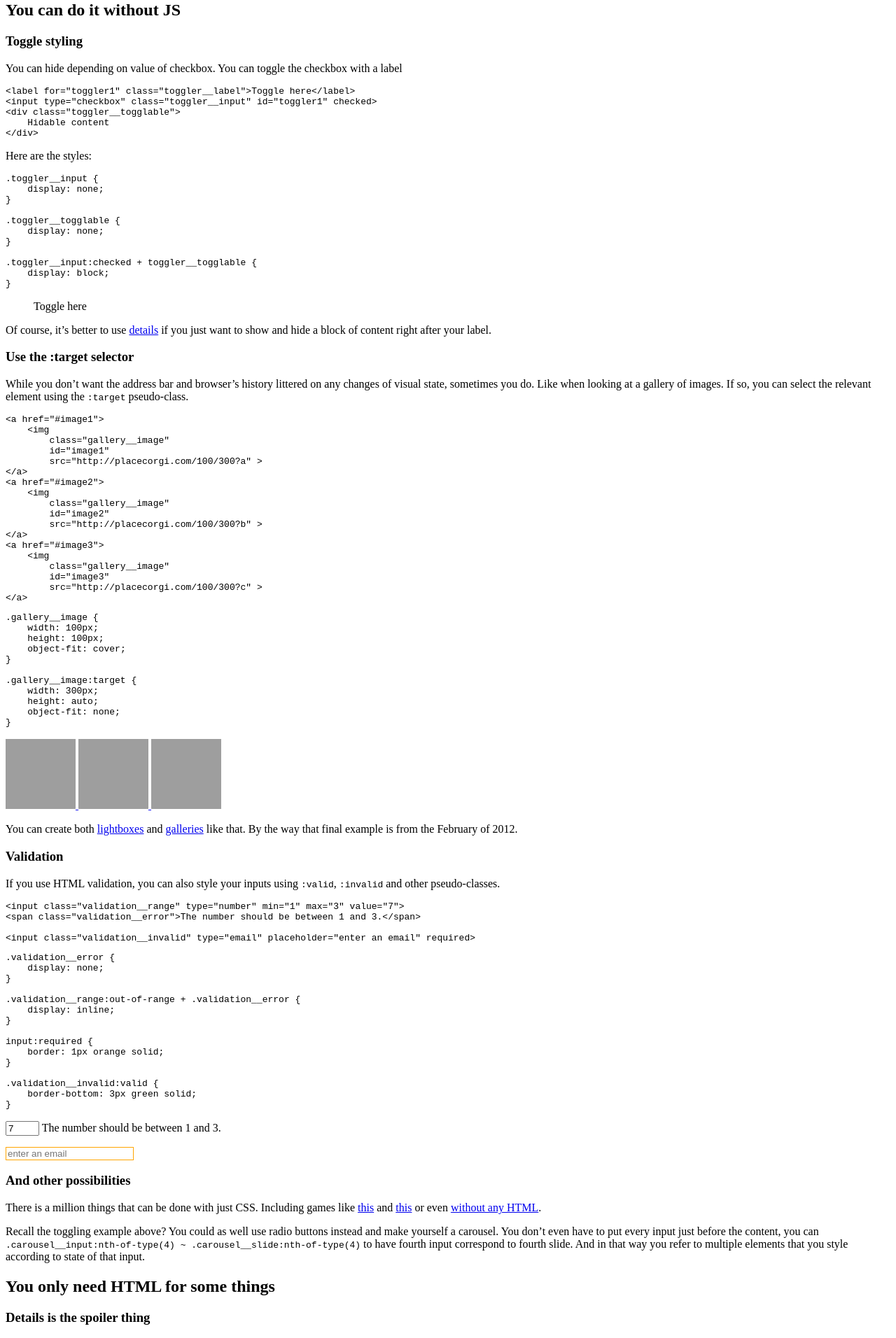
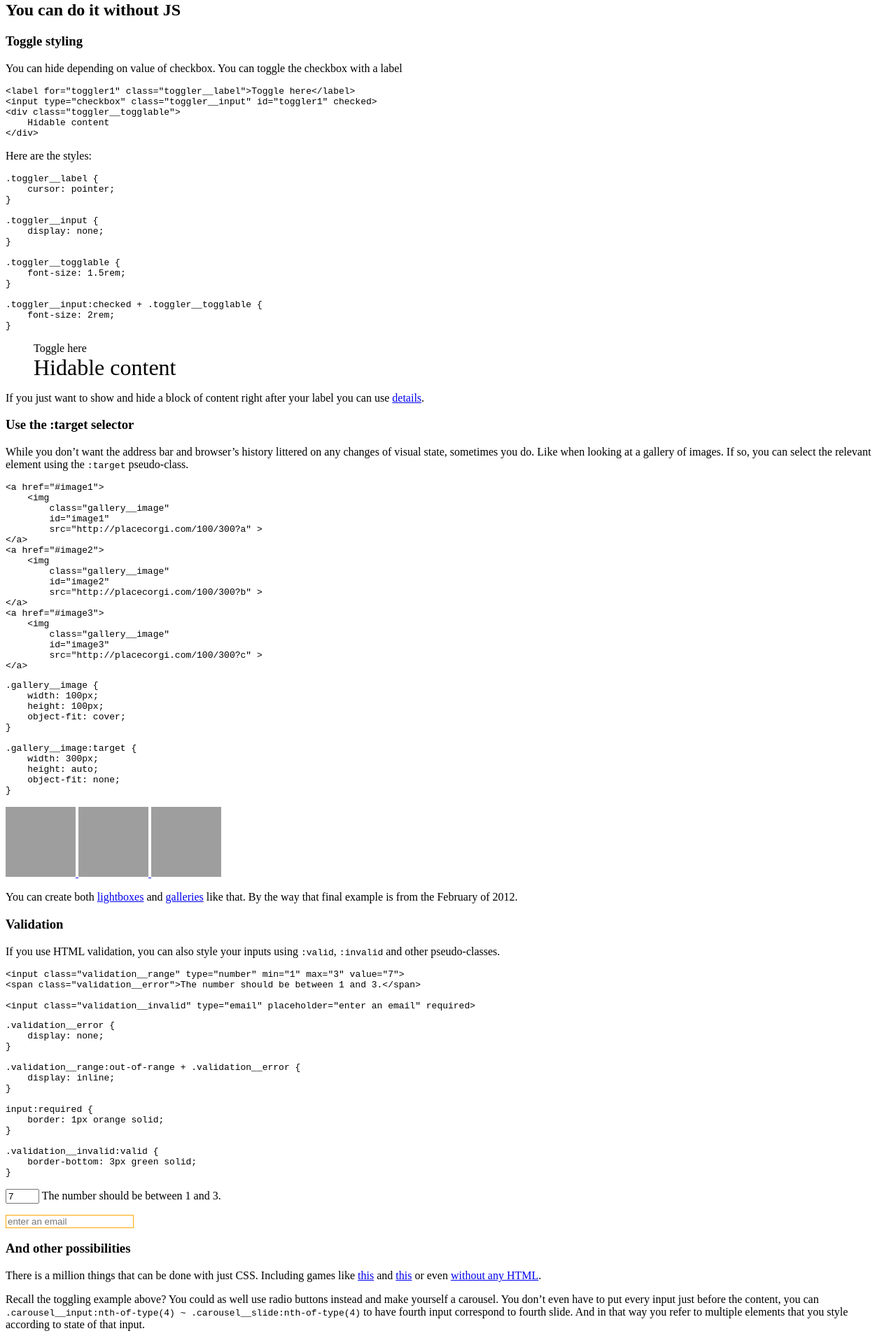
Before and after one commit to GlaivePro/ymnnl, a Jekyll site: the page built from index.md, in a window 1280 px wide, cut to the strip 2284-4196 px from the top of the page. Shown: the whole strip at 70% size. Built offline with Jekyll 4.4.1, drawn with Linux system fonts in a browser that asks for light colours; our own code applies the rules of GitHub Pages for plain Markdown files; comment, search, counter and statistics services are not loaded; grey boxes are pictures that could not be loaded.

Commit message:
Update css.md

````diff
--- a/_includes/css.md
+++ b/_includes/css.md
@@ -12,30 +12,38 @@ You can hide depending on value of checkbox. You can toggle the checkbox with a
 Here are the styles:
 
 ```css
+.toggler__label {
+	cursor: pointer;
+}
+
 .toggler__input {
 	display: none;
 }
 
 .toggler__togglable {
-	display: none;
+	font-size: 1.5rem;
 }
 
-.toggler__input:checked + toggler__togglable {
-	display: block;
+.toggler__input:checked + .toggler__togglable {
+	font-size: 2rem;
 }
 ```
 
 <style>
+	.toggler__label {
+		cursor: pointer;
+	}
+
 	.toggler__input {
 		display: none;
 	}
 
 	.toggler__togglable {
-		display: none;
+		font-size: 1.5rem;
 	}
 
-	.toggler__input:checked + toggler__togglable {
-		display: block; /* the style that you want to turn on/off */
+	.toggler__input:checked + .toggler__togglable {
+		font-size: 2rem;
 	}
 </style>
 
@@ -47,7 +55,7 @@ Here are the styles:
 </div>
 </blockquote>
 
-Of course, it's better to use [details](#details-is-the-spoiler-thing) if you just want to show and hide a block of content right after your label.
+If you just want to show and hide a block of content right after your label you can use [details](#details-is-the-spoiler-thing).
 
 
 ### Use the :target selector
````
